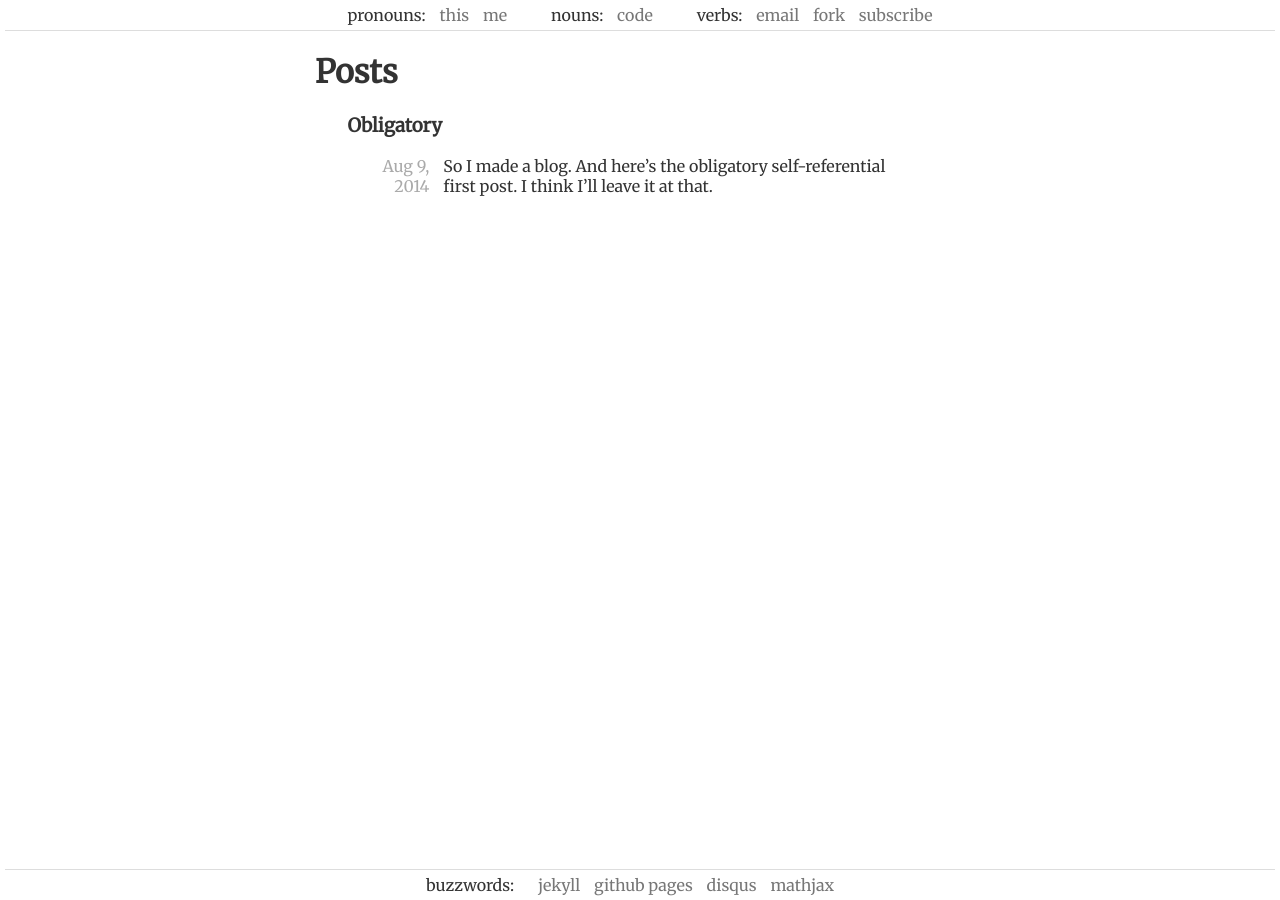
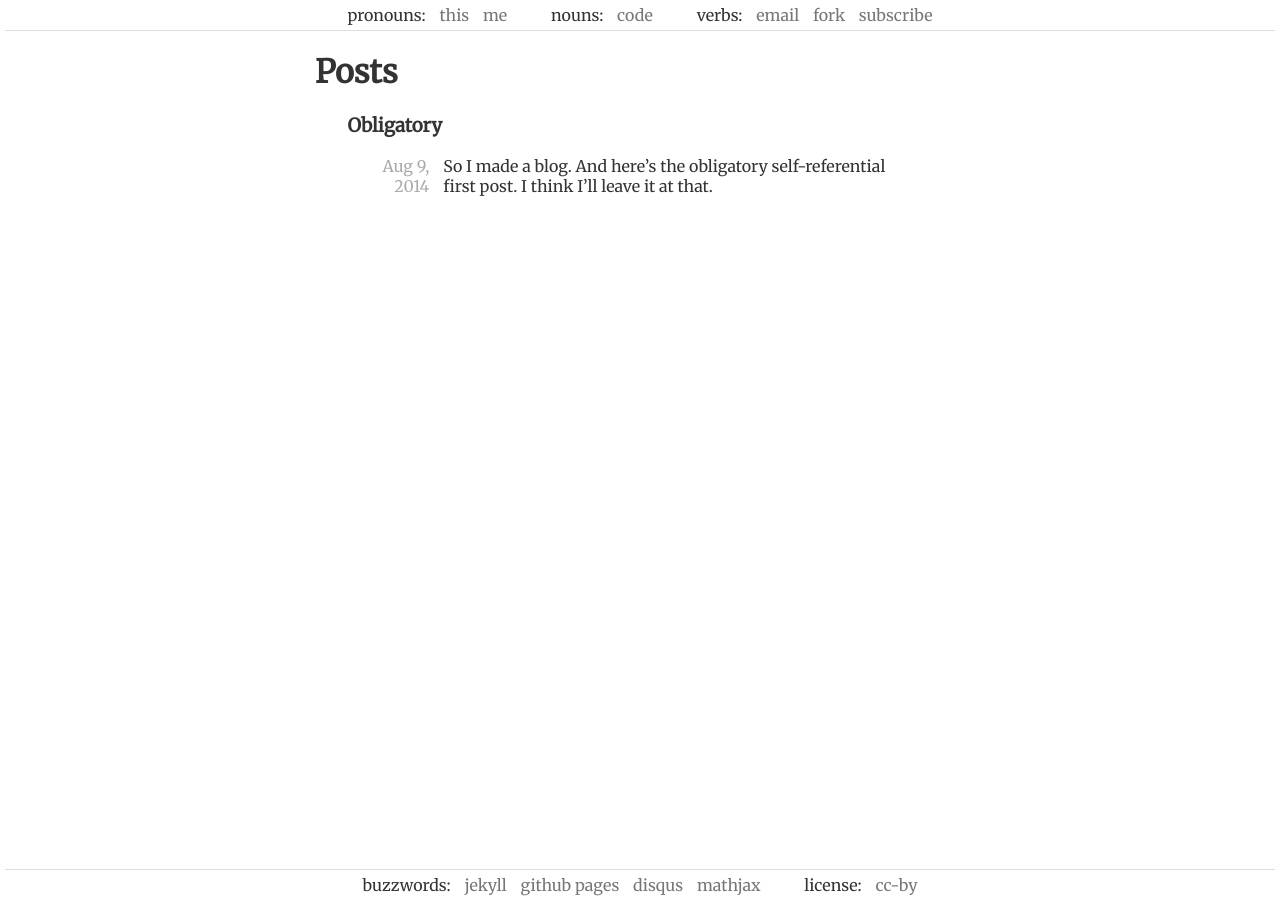
Before and after one commit to benjaminjkraft/staging, a Jekyll site: the page built from index.html, in a window 1280 px wide. Built offline with Jekyll 4.4.1, drawn with Linux system fonts in a browser that asks for light colours; nearby versions of some CDN libraries.

Commit message:
Adds license

```diff
--- a/_includes/footer.html
+++ b/_includes/footer.html
@@ -1,11 +1,16 @@
 <footer class="site-footer">
     <div class="links-list">
-        buzzwords:
         <ul>
+            <li>buzzwords:</li>
             <li><a href="//jekyllrb.com">jekyll</a></li>
             <li><a href="//pages.github.com">github pages</a></li>
             <li><a href="//disqus.com">disqus</a></li>
             <li><a href="//www.mathjax.org">mathjax</a></li>
         </ul>
+
+        <ul>
+            <li>license:</li>
+            <li><a href="//creativecommons.org/licenses/by/4.0/" title="Licensed under a Creative Commons Attribution 4.0 International License; click for details.">cc-by</a></li>
+        </ul>
     </div>
 </footer>
```
Also changed, not shown: 1 other file.
